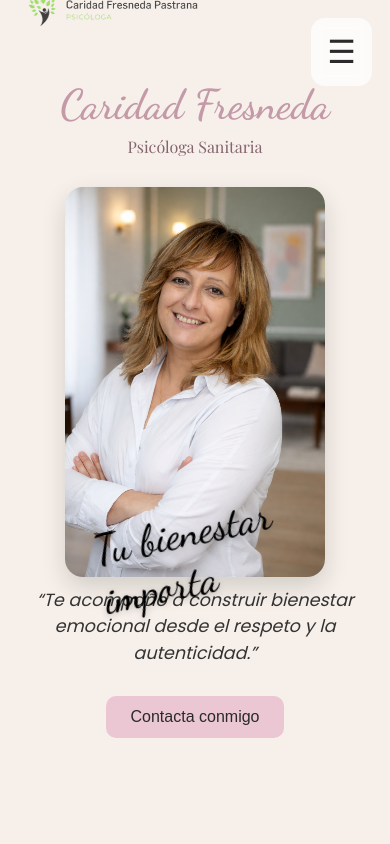
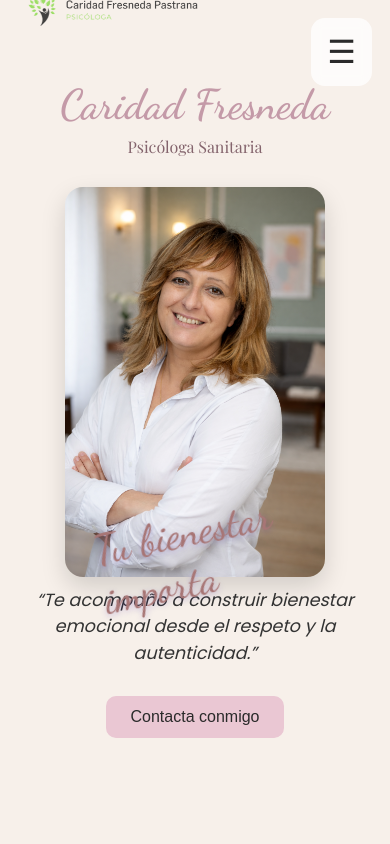
Before and after one commit to eltropa1/psicologia-premium, a React (Vite) app: page / in a window 390 px wide. Shown: the top 844 px of the page. Built offline with nearby package versions, Linux system fonts and the light colour scheme; no server answers; the database is empty.

Commit message:
mejorando vision del desktop y el movil de la foto con efecto suave reveal

```diff
--- a/src/components/Hero/Hero.css
+++ b/src/components/Hero/Hero.css
@@ -1,16 +1,22 @@
-/* =============== HERO ESCRITORIO =============== */
+/* ====================================================================
+   HERO ESCRITORIO
+   - Fondo con imagen y blur suave
+   - Tarjeta centrada
+   ==================================================================== */
 .hero {
   display: flex;
   justify-content: center;
   align-items: center;
   padding: 100px 20px;
+
+  /* Imagen de fondo escritorio */
   background-image: url("https://images.unsplash.com/photo-1524253482453-3fed8d2fe12b?auto=format&fit=crop&w=1400&q=80");
   background-size: cover;
   background-position: center;
   position: relative;
 }
 
-/* Suavizado de fondo */
+/* Capa blanca semitransparente sobre el fondo → efecto elegante */
 .hero::before {
   content: "";
   position: absolute;
@@ -22,7 +28,9 @@
   backdrop-filter: blur(3px);
 }
 
-/* Tarjeta */
+/* ------------------------------
+   TARJETA DEL HERO ESCRITORIO
+   ------------------------------ */
 .hero-card {
   position: relative;
   background: white;
@@ -40,13 +48,14 @@
   margin-bottom: 10px;
 }
 
-/* Línea añadida simplemente para el subtítulo */
+/* Subtítulo del Hero */
 .hero-title2 {
   font-size: 1.1rem;
   margin-bottom: 15px;
   color: #444;
 }
 
+/* Botón principal */
 .btn-principal {
   padding: 12px 25px;
   border: none;
@@ -63,18 +72,9 @@
   color: white;
 }
 
-/* OCULTAR HERO-MOBILE EN ESCRITORIO */
-@media (min-width: 769px) {
-  .hero-mobile {
-    display: none !important;
-  }
-}
-
-
-/* ======================================================
-   FOTO EN ESCRITORIO PARA HERO
-   ====================================================== */
-
+/* ====================================================================
+   HERO DESKTOP — FOTO (ACTUALMENTE OCULTA)
+   ==================================================================== */
 .hero-desktop {
   display: flex;
   align-items: center;
@@ -83,34 +83,44 @@
   z-index: 2;
 }
 
+/* Foto del Hero escritorio (no usada actualmente) */
 .hero-desktop-foto img {
   width: 320px;
   height: auto;
   border-radius: 18px;
   object-fit: cover;
-  box-shadow: 0 10px 25px rgba(0,0,0,0.15);
-  display: none; /* Oculto por defecto */
+  box-shadow: 0 10px 25px rgba(0, 0, 0, 0.15);
+  display: none; /* oculto */
 }
 
+/* Ocultar contenedor entero */
 .hero-desktop-foto {
-  display: none !important; /* Ocultar todo el contenedor */
+  display: none !important;
 }
 
-
-
-/* =============== MÓVIL (ASÍ ERA TU DISEÑO ORIGINAL) =============== */
-@media (max-width: 768px) {
-  .hero {
-    display: none !important; /* El Hero no se muestra en móvil */
+/* ====================================================================
+   OCULTAR HERO COMPLETO EN MÓVIL
+   ==================================================================== */
+@media (min-width: 769px) {
+  /* Oculta el hero móvil en escritorio */
+  .hero-mobile {
+    display: none !important;
   }
 }
 
-/* ==========================================
-   BLOQUE HERO SOLO MÓVIL (foto + frase)
-   ========================================== */
+/* Móvil → oculta Hero escritorio */
+@media (max-width: 768px) {
+  .hero {
+    display: none !important;
+  }
+}
+
+/* ====================================================================
+   HERO MÓVIL (foto + frase + botón)
+   ==================================================================== */
 
 .hero-mobile {
-  display: none;
+  display: none; /* oculto por defecto, visible solo en móvil */
 }
 
 @media (max-width: 768px) {
@@ -120,15 +130,30 @@
     padding: 20px 20px 40px;
   }
 
+  /* ------------------------------
+     FOTO — aparece con animación
+     ------------------------------ */
   .hero-mobile-foto {
     width: 75%;
     max-width: 260px;
     border-radius: 18px;
-    box-shadow: 0 10px 25px rgba(0,0,0,0.15);
+    box-shadow: 0 10px 25px rgba(0, 0, 0, 0.15);
     margin: 0 auto 15px;
     display: block;
+
+    /* Animación inicial */
+    opacity: 0;
+    transform: scale(0.96);
+    transition: opacity 0.7s ease-out, transform 0.7s ease-out;
   }
 
+  /* Cuando el reveal se activa */
+  .hero-mobile.reveal.visible .hero-mobile-foto {
+    opacity: 1;
+    transform: scale(1);
+  }
+
+  /* Frase manuscrita */
   .hero-mobile-frase {
     font-style: italic;
     font-size: 1.1rem;
@@ -138,7 +163,22 @@
     color: #333;
   }
 
+  /* Botón móvil */
   .hero-mobile-btn {
     margin-top: 10px;
   }
+
+  /* ------------------------------
+     ANIMACIÓN DEL BLOQUE COMPLETO
+     ------------------------------ */
+  .hero-mobile.reveal {
+    opacity: 0;
+    transform: translateY(20px);
+    transition: opacity 0.7s ease-out, transform 0.7s ease-out;
+  }
+
+  .hero-mobile.reveal.visible {
+    opacity: 1;
+    transform: translateY(0);
+  }
 }
--- a/src/components/SobreMi/SobreMi.css
+++ b/src/components/SobreMi/SobreMi.css
@@ -24,23 +24,45 @@
   margin-bottom: 20px;
 }
 
-.foto-psicologa {
-  width: 320px;
-  height: 400px;
-  object-fit: cover;
-  border-radius: 20px;
-  box-shadow: 0 10px 25px rgba(0,0,0,0.15);
-  position: relative;
-  z-index: 2;
-  order:2;
+/* Contenedor de la foto → controla la animación */
+.sobre-mi-foto {
+  display: flex;
+  justify-content: center;
+  align-items: flex-start;
 }
 
+/* Foto de escritorio (tamaño perfecto y elegante) */
+.foto-psicologa {
+  width: 340px;       /* tamaño ideal */
+  max-width: 100%;
+  border-radius: 18px;
+  object-fit: cover;
+  box-shadow: 0 10px 25px rgba(0,0,0,0.15);
+  opacity: 0;         /* requerido para reveal */
+  transform: translateY(25px) scale(0.97);
+  transition: opacity 0.8s ease, transform 0.8s ease;
+}
+
+/* Cuando está visible */
+.reveal.visible .foto-psicologa {
+  opacity: 1;
+  transform: translateY(0) scale(1);
+}
+
+
 /* ===================== SOLO MÓVIL ===================== */
+/* MÓVIL: foto oculta según tu diseño original */
+
+
 @media (max-width: 768px) {
   .sobre-mi {
     flex-direction: column;
     padding-top: 80px;
     padding-bottom: 140px;  /* espacio extra para la frase */
+  }
+
+  .sobre-mi-foto {
+    display: none;
   }
 
   .foto-psicologa {
@@ -60,8 +82,8 @@
     transform: translateX(-50%) rotate(-12deg);
     font-family: "Dancing Script", cursive !important;
     font-size: 2.6rem;
-    color: #000000;
-    text-shadow: 0 2px 6px rgba(0, 0, 0, 0.25);
+    color: #a77575;
+    text-shadow: 0 2px 6px rgba(52, 12, 162, 0.25);
     z-index: 5;
     opacity: 0;
     animation: fraseFade 1.3s ease forwards;
@@ -84,4 +106,10 @@
   .sobre-mi::before {
     display: none;
   }
+  .sobre-mi-contenido {
+    order: 1; /* Asegura que el texto esté a la izquierda */
+  }
+  .sobre-mi-foto {
+    order: 2; /* Asegura que la foto esté a la derecha */
+  }
 }
--- a/src/components/SobreMi/SobreMi.jsx
+++ b/src/components/SobreMi/SobreMi.jsx
@@ -13,41 +13,45 @@ export default function SobreMi() {
 
   return (
     <section id="sobre-mi" className="sobre-mi reveal fade-in">
-
       {/* FOTO A LA DERECHA (solo escritorio) */}
-      <img
-        src={fotoCaridad}
-        alt="Caridad Fresneda"
-        className="foto-psicologa"
-      />
+      <div className="sobre-mi-foto reveal delay-2">
+        <img
+          src={fotoCaridad}
+          alt="Caridad Fresneda"
+          className="foto-psicologa"
+        />
+      </div>
 
       {/* TEXTO A LA IZQUIERDA */}
       <div className="sobre-mi-texto">
-
         <h2>Sobre mí</h2>
 
         <p>
-          Hola, soy <strong>Caridad Fresneda</strong>. Un día estuve justo donde quizás te encuentras tú ahora,
-          y esa experiencia me motivó a dedicarme a la psicología.
+          Hola, soy <strong>Caridad Fresneda</strong>. Un día estuve justo donde
+          quizás te encuentras tú ahora, y esa experiencia me motivó a dedicarme
+          a la psicología.
         </p>
 
         <p>
-          Soy licenciada en Psicología por la Universidad Pontificia de Comillas.
-          A lo largo de mi carrera he mantenido una formación continua para ofrecer el mejor acompañamiento.
+          Soy licenciada en Psicología por la Universidad Pontificia de
+          Comillas. A lo largo de mi carrera he mantenido una formación continua
+          para ofrecer el mejor acompañamiento.
         </p>
 
         <p>
-          Mi enfoque es integrador y humanista, lo que me permite adaptar las técnicas y herramientas a tus
-          necesidades específicas.
+          Mi enfoque es integrador y humanista, lo que me permite adaptar las
+          técnicas y herramientas a tus necesidades específicas.
         </p>
 
         <p>
-          Mi objetivo es acompañarte en tu proceso, ayudarte a encontrar tus propios recursos, conocerte mejor
-          y aceptarte para que puedas vivir una vida más plena y feliz.
+          Mi objetivo es acompañarte en tu proceso, ayudarte a encontrar tus
+          propios recursos, conocerte mejor y aceptarte para que puedas vivir
+          una vida más plena y feliz.
         </p>
 
         <blockquote className="sobre-mi-cita">
-          “La curiosa paradoja es que cuando me acepto tal como soy, entonces puedo cambiar.”
+          “La curiosa paradoja es que cuando me acepto tal como soy, entonces
+          puedo cambiar.”
           <span>— Carl Rogers</span>
         </blockquote>
 
@@ -63,7 +67,9 @@ export default function SobreMi() {
           {openFormacion && (
             <div className="formacion-lista">
               <ul>
-                <li>Psicóloga Sanitaria Habilitada por la Consejería de Madrid.</li>
+                <li>
+                  Psicóloga Sanitaria Habilitada por la Consejería de Madrid.
+                </li>
                 <li>Experto en Psicoterapia Integradora EMDR (2024).</li>
                 <li>Experto en Terapias Contextuales (2023).</li>
                 <li>Trastornos del Apego (2022).</li>
@@ -77,7 +83,6 @@ export default function SobreMi() {
             </div>
           )}
         </div>
-
       </div>
     </section>
   );
--- a/src/pages/Home.jsx
+++ b/src/pages/Home.jsx
@@ -54,7 +54,7 @@ export default function Home() {
           BLOQUE FOTO PARA VERSIÓN MÓVIL
           (restaurado exactamente como antes)
          =============================== */}
-      <div className="hero-mobile">
+      <div className="hero-mobile reveal fade-in delay-1">
         <img
           src={fotoCaridad}
           alt="Caridad Fresneda Psicóloga"
```
